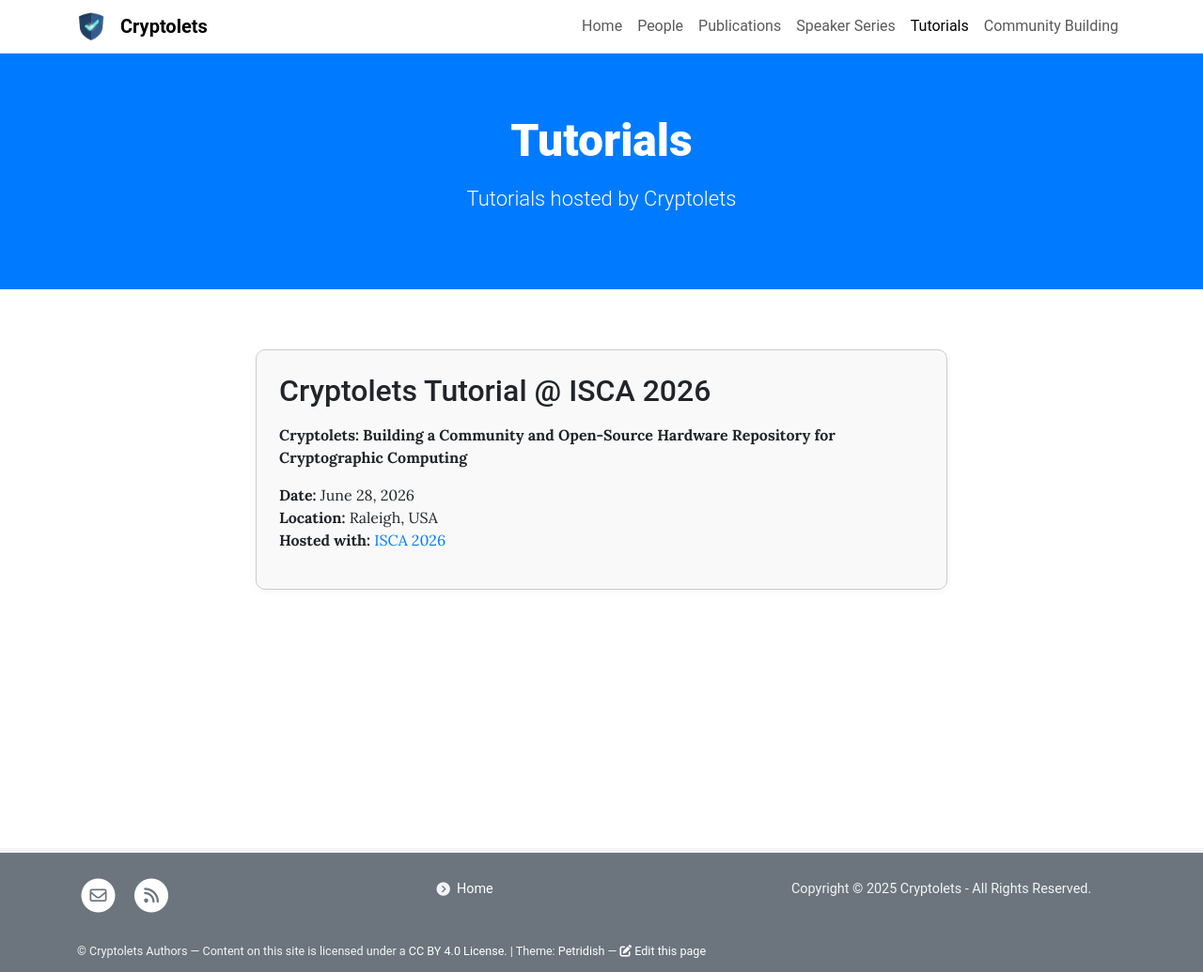
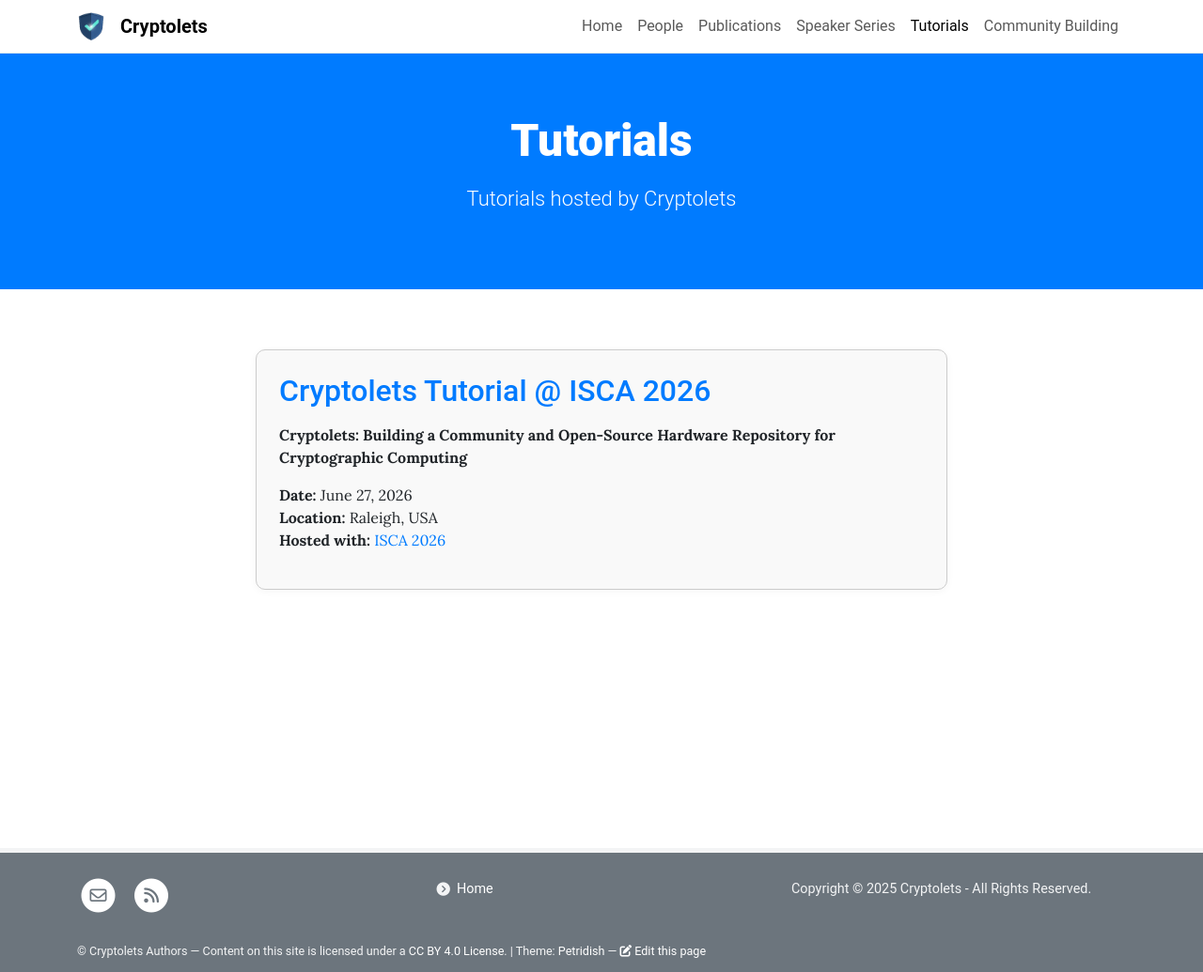
Before and after one commit to cryptolets/cryptolets.github.io, a Jekyll site: the page built from pages/tutorials.md, in a window 1280 px wide. Shown: the whole page at 94% size. Built offline with Jekyll 4.4.1, drawn with Linux system fonts in a browser that asks for light colours.

Commit message:
isca2026 tutorial 2

```diff
--- a/pages/tutorials.md
+++ b/pages/tutorials.md
@@ -6,10 +6,12 @@
 
 <div style="display: flex; flex-wrap: wrap; gap: 2rem; margin-top: 2rem;">
   <div style="flex: 1 1 300px; border: 1px solid #ccc; border-radius: 10px; padding: 1.5rem; background: #f9f9f9; box-shadow: 0 2px 8px rgba(0,0,0,0.04);">
-    <h2 style="margin-top: 0;">Cryptolets Tutorial @ ISCA 2026</h2>
+    <h2 style="margin-top: 0;">
+      <a href="{{ '/blog/2026/cryptolets-tutorial-isca2026/' | relative_url }}">Cryptolets Tutorial @ ISCA 2026</a>
+    </h2>
     <p><strong>Cryptolets: Building a Community and Open-Source Hardware Repository for Cryptographic Computing</strong></p>
     <p>
-      <strong>Date:</strong> June 28, 2026<br>
+      <strong>Date:</strong> June 27, 2026<br>
       <strong>Location:</strong> Raleigh, USA<br>
       <strong>Hosted with:</strong>
       <a href="https://iscaconf.org/isca2026" target="_blank" rel="noopener">ISCA 2026</a>
```
